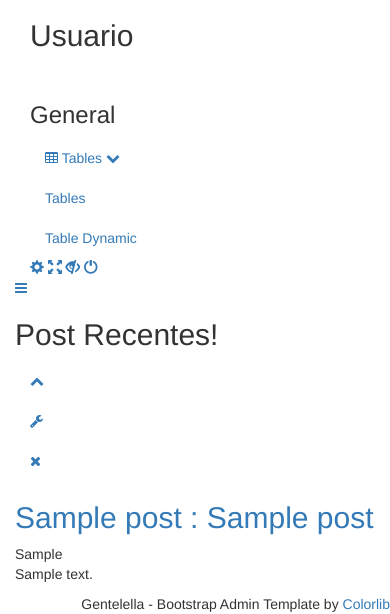
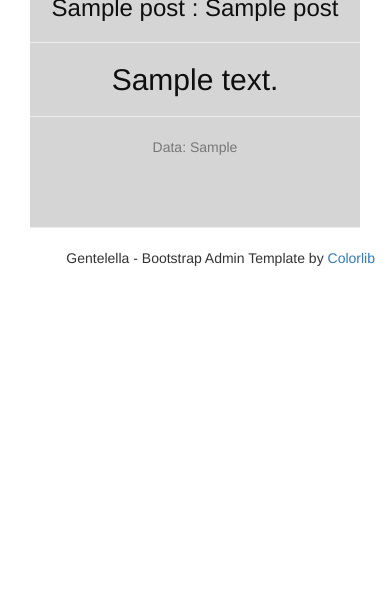
Before and after one commit to Thiagodemas/Crud-Blog-PHPOO, a PHP site: page / in a window 390 px wide. Shown: the part 391-1005 px from the top of the page. After the commit the page ends 657 px from the top, so only its background shows below. Run offline with PHP 8.4, Linux system fonts and the light colour scheme; tables that the repository leaves empty or names only in its code hold one stand-in row (values such as "Sample post"); some libraries are stand-ins or nearby versions.

Commit message:
modificação da pagina principal

```diff
--- a/index.php
+++ b/index.php
@@ -17,15 +17,7 @@ $posts = new CrudPost();
             <div class="clearfix"></div>
 
             <!-- menu profile quick info -->
-            <div class="profile clearfix">
-                <div class="profile_pic">
-                    <img src="images/img.jpg" alt="..." class="img-circle profile_img">
-                </div>
-                <div class="profile_info">
-                    <span>Bem Vindo,</span>
-                    <h2>Usuario</h2>
-                </div>
-            </div>
+
             <!-- /menu profile quick info -->
 
             <br />
@@ -78,56 +70,28 @@ $posts = new CrudPost();
         </div>
     </div>
     <!-- /top navigation -->
-
+    <br><br>
     <!-- page content -->
     <div class="right_col" role="main">
-
-<div class="row">
-    <div class="col-md-12 col-sm-12 col-xs-12">
-        <div class="dashboard_graph">
-            <div class="x_title">
-                <h2>Post Recentes!</small></h2>
-                <ul class="nav navbar-right panel_toolbox">
-                    <li><a class="collapse-link"><i class="fa fa-chevron-up"></i></a>
-                    </li>
-                    <li class="dropdown">
-                        <a href="#" class="dropdown-toggle" data-toggle="dropdown" role="button" aria-expanded="false"><i class="fa fa-wrench"></i></a>
-                        <ul class="dropdown-menu" role="menu">
-                            <li><a href="#">Settings 1</a>
-                            </li>
-                            <li><a href="#">Settings 2</a>
-                            </li>
-                        </ul>
-                    </li>
-                    <li><a class="close-link"><i class="fa fa-close"></i></a>
-                    </li>
-                </ul>
-                <div class="clearfix"></div>
-            </div>
-            <div class="x_content">
-                <div class="dashboard-widget-content">
-
-                    <ul class="list-unstyled timeline widget">
-                        <?php foreach ($posts->findAll() as $post) :?>
-
-                            <li>
-                            <div class="block">
-                                <div class="block_content">
-                                    <h2 class="title">
-                                        <a><?= $post['title'].' : '.$post['subtitle'] ?></a>
-                                    </h2>
-                                    <div class="byline">
-                                        <span><?= $post['data']?></span></a>
-                                    </div>
-                                    <p class="excerpt"> <?= $post['text']?></p>
-                                </div>
-                            </div>
-                        </li>
-                        <?php endforeach;?>
-                    </ul>
+        <div class="container-fluid" style="background-color: white">
+            <?php foreach ($posts->findAll() as $post) :?>
+                <div class="card text-center" style="background-color: #d5d5d5">
+                    <br>
+                    <div class="card-body" style="color: #0f0f0f">
+                        <h3 class="card-title"><?= $post['title'].' : '.$post['subtitle'] ?></h3>
+                        <hr>
+                        <h2 class="card-text"><?= $post['text']?></h2>
+                    </div>
+                    <hr>
+                    <div class="card-footer text-muted">
+                        <p>Data: <?= $post['data']?></p></a>
+                    </div>
+                    <br><br>
+                    <hr>
                 </div>
-            </div>
+            <?php endforeach;?>
         </div>
     </div>
+</div>
 
 <?php require_once 'template/footer.php';?>
```
